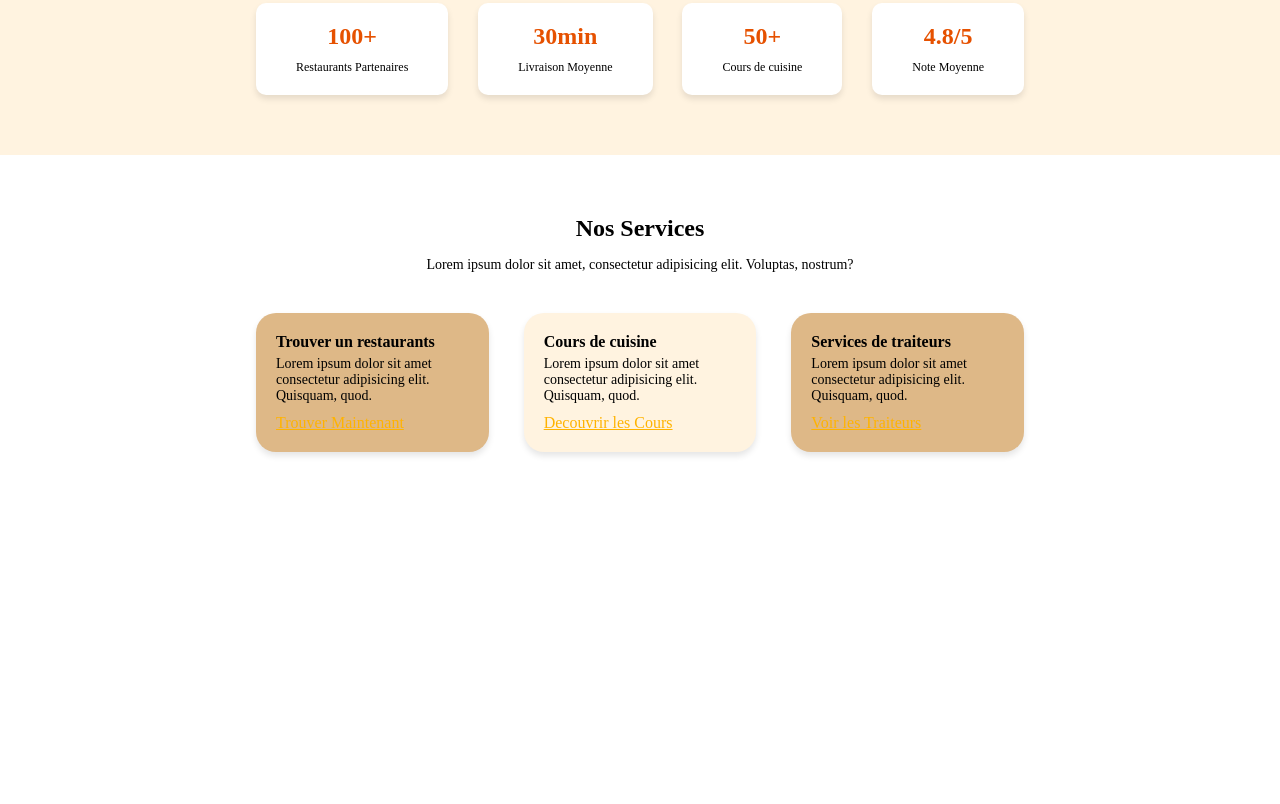
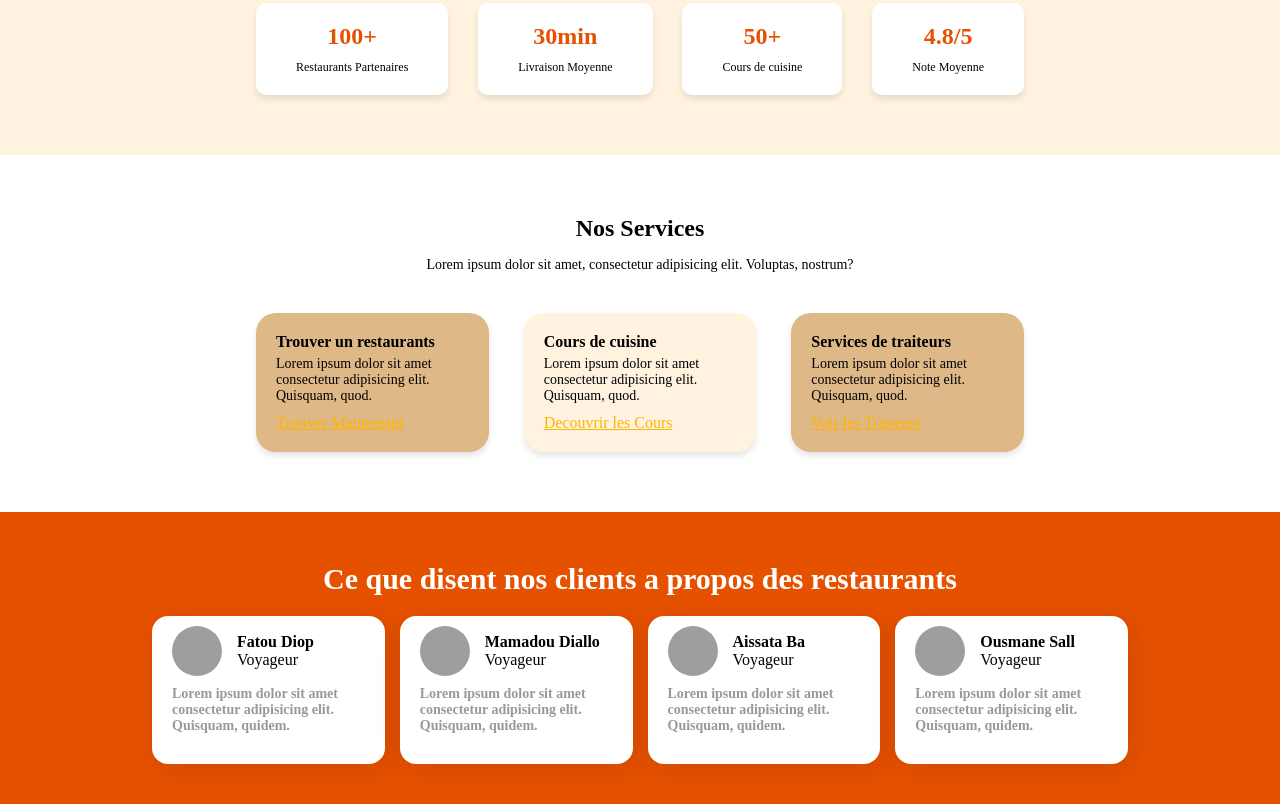
Before and after one commit to anf692/Atelier6-Assane-Ndong-Fall, a plain HTML site: page index.html in a window 1280 px wide. Shown: the part 665-1469 px from the top of the page. Before the commit the page ends 1177 px from the top, so only its background shows below. Drawn offline with Linux system fonts and the light colour scheme; grey boxes are pictures that could not be loaded.

Commit message:
Ajout de la section temoignage

```diff
--- a/index.html
+++ b/index.html
@@ -102,6 +102,60 @@
 
         </section>
 
+        <!-- section pour le temoignage -->
+        <section class="temoignage">
+            <h1 class="titre">Ce que disent nos clients a propos des restaurants</h1>
+
+            <div class="box-temoignage">
+                <div class="temoignage-box">
+                    <div class="client-info">
+                        <img src="./images/assane.png" alt="">
+                        <div class="client-text">
+                            <h3>Fatou Diop</h3>
+                            <span>Voyageur</span>
+                        </div>
+                    </div>
+                    <p>Lorem ipsum dolor sit amet consectetur adipisicing elit. Quisquam, quidem.</p>
+                </div>
+
+                <div class="temoignage-box">
+                    <div class="client-info">
+                        <img src="./images/assane.png" alt="">
+                        <div class="client-text">
+                            <h3>Mamadou Diallo</h3>
+                            <span>Voyageur</span>
+                        </div>
+                    </div>
+                    <p>Lorem ipsum dolor sit amet consectetur adipisicing elit. Quisquam, quidem.</p>
+                </div>
+
+                <div class="temoignage-box">
+                    <div class="client-info">
+                        <img src="./images/assane.png" alt="">
+                        <div class="client-text">
+                            <h3>Aissata Ba</h3>
+                            <span>Voyageur</span>
+                        </div>
+                    </div>
+                    <p>Lorem ipsum dolor sit amet consectetur adipisicing elit. Quisquam, quidem.</p>
+                </div>
+
+                <div class="temoignage-box">
+                    <div class="client-info">
+                        <img src="./images/assane.png" alt="">
+                        <div class="client-text">
+                            <h3>Ousmane Sall</h3>
+                            <span>Voyageur</span>
+                        </div>
+                    </div>
+                    <p>Lorem ipsum dolor sit amet consectetur adipisicing elit. Quisquam, quidem.</p>
+                </div>
+
+            </div>
+        </section>
+
+
+
     </main>
 
 </body>
--- a/style.css
+++ b/style.css
@@ -227,3 +227,69 @@ nav ul li a:active{
     color: #FFB300;
     text-decoration: underline;
 }
+
+/* style pour les temoignages */
+.temoignage{
+    display: flex;
+    flex-direction: column;
+    justify-content: center;
+    align-items: center;
+    padding: 30px;
+    background-color: #E65100;
+}
+
+.temoignage .titre{
+    font-size: 30px;
+    padding: 20px 80px;
+    color: #fff;
+    font-weight: bold;
+}
+
+.box-temoignage{
+    width: 80%;
+    display: flex;
+    padding-bottom: 10px;
+    justify-content: space-between;
+    gap: 15px;
+    transition: 0.5s;
+}
+
+.box-temoignage:hover{
+    transform: scale(1.05);
+}
+
+.temoignage-box{
+    padding: 10px 20px;
+    background-color: #fff;
+    border-radius: 1rem;
+    box-shadow: 5px 5px 30px rgba(0, 0, 0, 0.1);
+}
+
+.temoignage-box p{
+    font-size: 14px;
+    font-weight: bold;
+    color: #999;
+    margin-bottom: 20px;
+}
+
+.client-info{
+    display: flex;
+    align-items: center;
+    margin-bottom: 10px;
+}
+
+.client-info img{
+    width: 50px;
+    height: 50px;
+    border-radius: 50%;
+    object-fit: cover;
+}
+
+.client-text{
+    margin-left: 15px;
+}
+
+.client-text h3{
+    font-size: 16px;
+    font-weight: bold;
+}
```
